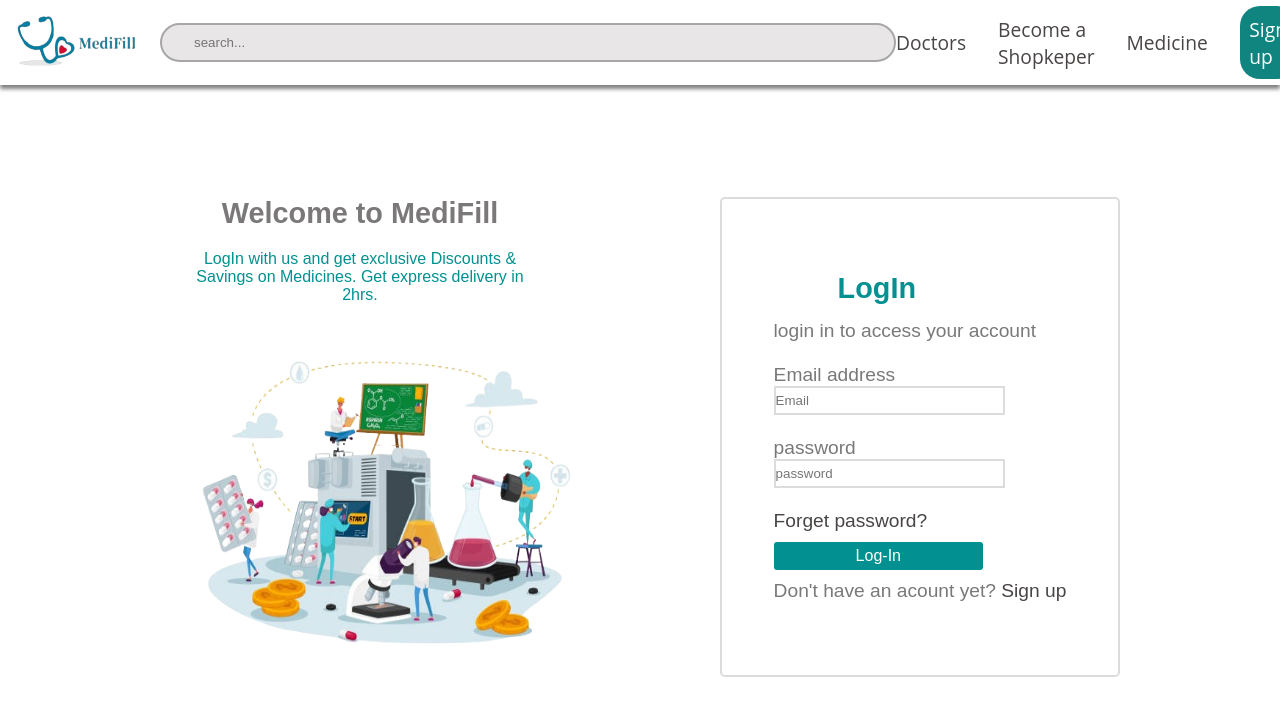
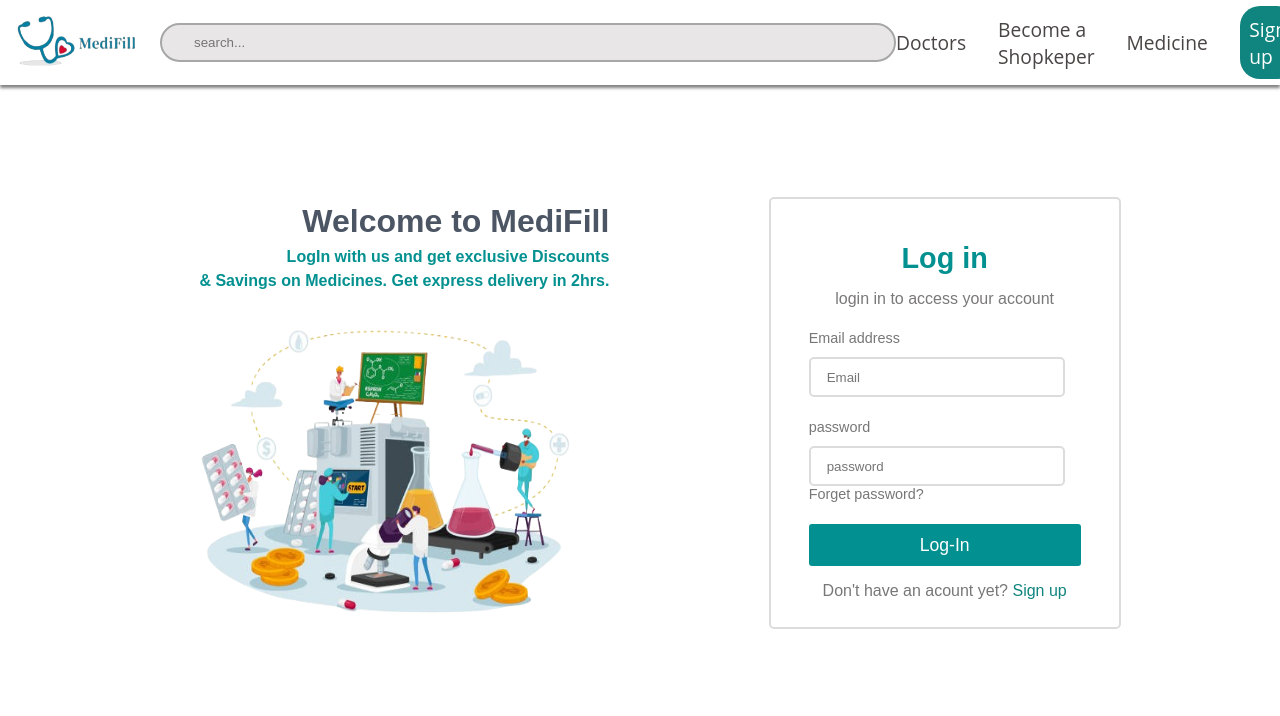
Before and after one commit to Sonu1511-sss/MediFill-webpage, a plain HTML site: page Login/index.html in a window 1280 px wide. Shown: the top 716 px of the page. Drawn offline with nearby package versions, Linux system fonts and the light colour scheme.

Commit message:
my changes

```diff
--- a/Home page/style.css
+++ b/Home page/style.css
@@ -30,7 +30,7 @@
     display: flex;
     justify-content: space-evenly;
     align-items: center;
-    box-shadow: 0 4px 4px 0 gray;
+    box-shadow: 0 2px 2px 0 gray;
 }
 .logo{
     >a img{
@@ -105,6 +105,7 @@
     align-items: center;
     height: 17rem;
     width: 14rem;
+    border-radius: 30px;
     background-color: rgb(243 244 246);
 
     >img{
--- a/Login/index.html
+++ b/Login/index.html
@@ -5,6 +5,11 @@
     <meta name="viewport" content="width=device-width, initial-scale=1.0">
     <title>Login up</title>
     <link rel="stylesheet" href="style.css">
+     <!-- rimix  icon cdn -->
+   <link
+   href="https://cdn.jsdelivr.net/npm/remixicon@4.1.0/fonts/remixicon.css"
+   rel="stylesheet"
+/>
 </head>
 <body>
          <!-- this is nav bar -->
@@ -41,7 +46,7 @@
 
     <div class="img-section">
       <h1>Welcome to MediFill</h1>
-      <p>LogIn with us and get exclusive Discounts & Savings on Medicines. Get express delivery in 2hrs.</p>
+      <p>LogIn with us and get exclusive Discounts <br> & Savings on Medicines. Get express delivery in 2hrs.</p>
       <img src="Login.png" alt="" width="450px" height="350px">
     </div>
 
@@ -51,22 +56,17 @@
  <!-- ------------- start sign in part----------- -->
     <div class="log-in-page">
       <div class="cantent">
-         <h1>LogIn</h1>
+         <h1>Log in</h1>
         <p>login in to access your account</p>
           <br>
-          <label for="email">Email address</label>
-          <br>
+           <h3>Email address</h3>
           <input type="email" name="" id="" placeholder="Email">
-           <br>
-           <br>
-       <label for="password">password</label>
-       <br>
+          <br><br>
+           <h3>password</h3>
           <input type="password" name="" id="" placeholder="password">
-      <br>
-      <br>
-        <p><a href="#">Forget password?</a></p>
+        <h3>Forget password?</h3><br>
         <button class="btn"><a href="#">Log-In</a></button>
-       <p>Don't have an acount yet? <span><a href="#">Sign up</a></span></p></div>
+       <p style="color:#777777  ; padding-top: 1rem;">Don't have an acount yet? <span><a style="color: #10847e;" href="#">Sign up</a></span></p></div>
     </div>
     <!-- ----------------end sign in psrt------------- -->
   </section>
--- a/Login/style.css
+++ b/Login/style.css
@@ -29,7 +29,7 @@
     display: flex;
     justify-content: space-evenly;
     align-items: center;
-    box-shadow: 0 4px 4px 0 gray;
+    box-shadow: 0 3px 3px 0 gray;
 }
 
 .input {
@@ -91,14 +91,20 @@
 
 /* -----------image part -----------  */
 .img-section{
-    width:400px;
-    height: 60vh;
-    text-align:center;
+   >h1{
+    text-align:end;
+    font-size: 2rem;
+    font-weight: 600;
+    color:  rgb(75 85 99);
+    line-height: 3rem;
+   }
     >p{
         color: rgb(3, 144, 144);
-        padding: 20px 20px;
-        text-align:center;
+        text-align:end;
         font-size: 1rem;
+        font-weight: 600;
+        line-height: 1.5rem;
+
     }
     img{
         background-image: none;
@@ -107,8 +113,8 @@
 
 /* <!-- ----------- sign in - part ----------- --> */
 .log-in-page{
-    width:400px;
-    height: 60vh;
+    width:22rem;
+    height:27rem;
     display: flex;
     justify-content: center;
     align-items: center;
@@ -117,22 +123,40 @@
     border-radius: 5px;
   .cantent{
     text-align:left;
-     h1{
-       padding-left:4rem;
-       padding-bottom:15px;
+     >h1{
+      text-align: center;
        color: rgb(3, 144, 144);
+       line-height: 4rem;
      }
+     >p{
+        text-align: center;
+        font-size: 1rem;
+     }
+     >h3{
+        font-size: 0.9rem;
+        font-weight: 500;
+        color: #777777;
+     }
+     >input{
+        margin-top: 0.7rem;
+        height:2.5rem;
+        width: 16rem;
+        border-radius: 5px;
+     }
+
   }
  .btn{
     background-color: rgb(3, 144, 144);
-    padding:5px 82px ;
-    margin: 10px 0px;
+     height: 2rem;
+     padding: 1.3rem;
+     width: 17rem;
     font-size: 16px;
     border-radius:3px;
     border: none;
     border-color:rgb(2, 77, 77) ;
     a{
         color: white;
+        font-size: 1.1rem;
     }
     cursor: pointer;
  }
@@ -141,18 +165,7 @@
     padding-right:50px ;
     padding-top: 5px;
     padding-bottom:5px;
+    padding-left: 1rem;
  }
+
 }
-
-/* --------------hover effect ----------- */
-input:hover{
-    border-bottom:rgb(188, 187, 187) ;
-    background-color:gainsboro;
-}
-.btn:hover{
-    border-bottom:rgb(188, 187, 187) ;
-    background-color:gainsboro;
-   a{
-    color: rgb(3, 144, 144) ;
-   }
-}
--- a/Sign up/style.css
+++ b/Sign up/style.css
@@ -29,7 +29,7 @@
     display: flex;
     justify-content: space-evenly;
     align-items: center;
-    box-shadow: 0 4px 4px 0 gray;
+    box-shadow: 0 3px 3px 0 gray;
 }
 
 .input {
@@ -77,27 +77,34 @@
     color: #42b5b0;
 }
 
+
 /* ---------container part------------- */
 .container{
      display: flex;
      justify-content: space-evenly;
-     align-items: center;
+     margin-top: 7rem;
      font-family: sans-serif ;
      color: rgb(122, 120, 120);
      font-size: 1.2rem;
-     margin-top: 7rem;
+     margin-bottom: 5rem;
 }
 
 /* -----------image part -----------  */
 .img-section{
-    width:400px;
-    height: 60vh;
-    text-align:center;
+   >h1{
+    text-align:end;
+    font-size: 2rem;
+    font-weight: 600;
+    color:  rgb(75 85 99);
+    line-height: 3rem;
+   }
     >p{
         color: rgb(3, 144, 144);
-        padding: 20px 20px;
-        text-align:center;
+        text-align:end;
         font-size: 1rem;
+        font-weight: 600;
+        line-height: 1.5rem;
+
     }
     img{
         background-image: none;
@@ -105,9 +112,9 @@
 }
 
 /* <!-- ----------- sign in - part ----------- --> */
-.sign-in-page{
-    width:400px;
-    height: 60vh;
+.log-in-page{
+    width:22rem;
+    height:27rem;
     display: flex;
     justify-content: center;
     align-items: center;
@@ -116,22 +123,40 @@
     border-radius: 5px;
   .cantent{
     text-align:left;
-     h1{
-       padding-left:4rem;
-       padding-bottom:15px;
+     >h1{
+      text-align: center;
        color: rgb(3, 144, 144);
+       line-height: 4rem;
      }
+     >p{
+        text-align: center;
+        font-size: 1rem;
+     }
+     >h3{
+        font-size: 0.9rem;
+        font-weight: 500;
+        color: #777777;
+     }
+     >input{
+        margin-top: 0.7rem;
+        height:2.5rem;
+        width: 16rem;
+        border-radius: 5px;
+     }
+
   }
  .btn{
     background-color: rgb(3, 144, 144);
-    padding:5px 82px ;
-    margin: 10px 0px;
+     height: 2rem;
+     padding: 1.3rem;
+     width: 17rem;
     font-size: 16px;
     border-radius:3px;
     border: none;
     border-color:rgb(2, 77, 77) ;
     a{
         color: white;
+        font-size: 1.1rem;
     }
     cursor: pointer;
  }
@@ -140,18 +165,7 @@
     padding-right:50px ;
     padding-top: 5px;
     padding-bottom:5px;
+    padding-left: 1rem;
  }
+
 }
-
-/* --------------hover effect ----------- */
-input:hover{
-    border-bottom:rgb(188, 187, 187) ;
-    background-color:gainsboro;
-}
-.btn:hover{
-    border-bottom:rgb(188, 187, 187) ;
-    background-color:gainsboro;
-   a{
-    color: rgb(3, 144, 144) ;
-   }
-}
--- a/view product/style.css
+++ b/view product/style.css
@@ -0,0 +1,160 @@
+:root {
+    --heading-color: rgb(73, 69, 69);
+    --sub-heading-color:#777777;
+    --main-color: #10847e;
+    --bg-color: #42b5b0;
+    --paragraph-font: 1.2rem;
+
+  }
+  * {
+    padding: 0;
+    margin: 0;
+    box-sizing: border-box;
+
+  }
+  html,body {
+    width: 100%;
+    height: 100%;
+    font-family: "Open Sans", sans-serif;
+  }
+  a {
+    text-decoration: none;
+    color: var(--heading-color);
+  }
+  li {
+    list-style-type: none;
+  }
+  /* this is navbar */
+  .navbar{
+    display: flex;
+    justify-content: space-evenly;
+    align-items: center;
+    box-shadow: 0 3px 3px 0 gray;
+}
+
+.input {
+    >input{
+        width: 46rem;
+        border: 2px solid #a7a7a7;
+        border-radius: 50px;
+        padding: 0.6rem;
+        background-color: #e8e6e6;
+        color: #777777;
+        padding-left: 2rem;
+    }
+}
+.logo{
+    >a img{
+        height: 5rem;
+        width: 10rem;
+         cursor: pointer;
+    }
+}
+.menu,ul{
+    display: flex;
+    justify-content: center;
+    align-items: center;
+    gap: 2rem;
+    font-size: 1.2rem;
+    font-weight: 500;
+    color:rgb(55 65 81);
+}
+.btn,ul li{
+    display: flex;
+    justify-content: center;
+    align-items: center;
+    gap: 2rem;
+    font-size: 1.2rem;
+    font-weight: 500;
+    color:rgb(55 65 81);
+    >a{
+        >.btns{
+            background-color: #10847e;
+        }
+    }
+}
+ul li a:hover{
+    color: #42b5b0;
+}
+
+.container{
+    display: flex;
+    justify-content: center;
+    margin-top: 11rem;
+    gap: 2rem;
+}
+.front-back{
+    display: flex;
+    justify-content: center;
+    gap: 0.8rem;
+    >.front{
+        height: 7rem;
+        width: 12.3rem;
+        background-color:rgb(204, 204, 204);
+    }
+    >.back{
+        height: 7rem;
+        width: 12.3rem;
+        background-color:rgb(204, 204, 204);
+    }
+}
+.product-main{
+    display: flex;
+    flex-direction: column;
+    gap: 1rem;
+    >.product_image{
+        height: 14rem;
+        width: 26rem;
+        background-color:rgb(204, 204, 204);
+
+        >img{
+            height: 100%;
+            width: 100%;
+        }
+
+    }
+}
+
+.cantent{
+    font-size: 1rem;
+    font-family:  sans-serif;
+    line-height:1.7rem;
+    margin-top: 2rem;
+    h1{
+        color: rgb(80, 80, 80);
+    }
+    p{
+        color: rgb(145, 143, 143);
+        line-height: 2rem;
+        span{
+            color: rgb(206, 6, 6);
+        }
+    }
+    button{
+        background-color:  rgb(3, 144, 144);
+        height: 2rem;
+        width: 6rem;
+        border: none;
+        border-radius:5px ;
+        cursor: pointer;
+        color: white;
+        font-size:15px;
+        a{
+            text-decoration: none;
+            color: white;
+        }
+
+    }
+    span{
+        margin-left:10px;
+    }
+    #icon{
+        font-size: 20px;
+        background-color: rgb(232, 230, 230);
+        padding: 3px;
+        border-radius: 3px;
+        color: rgb(73, 73, 73);
+        margin-left: 5px;
+        cursor: pointer;
+    }
+}
```
Also changed, not shown: Sign up/index.html (+17 -17 lines), view product/index.html (+39 -0 lines).
